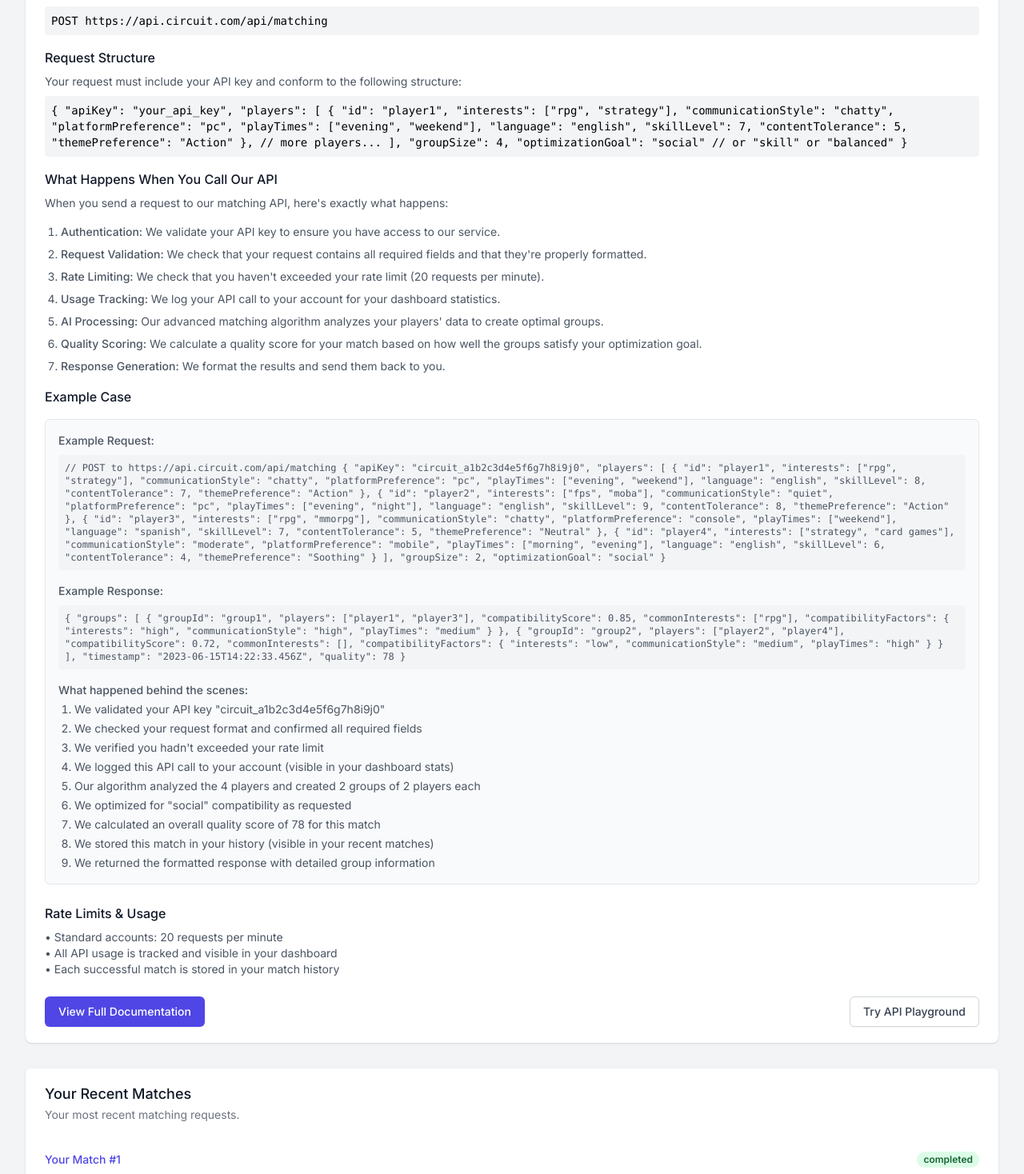
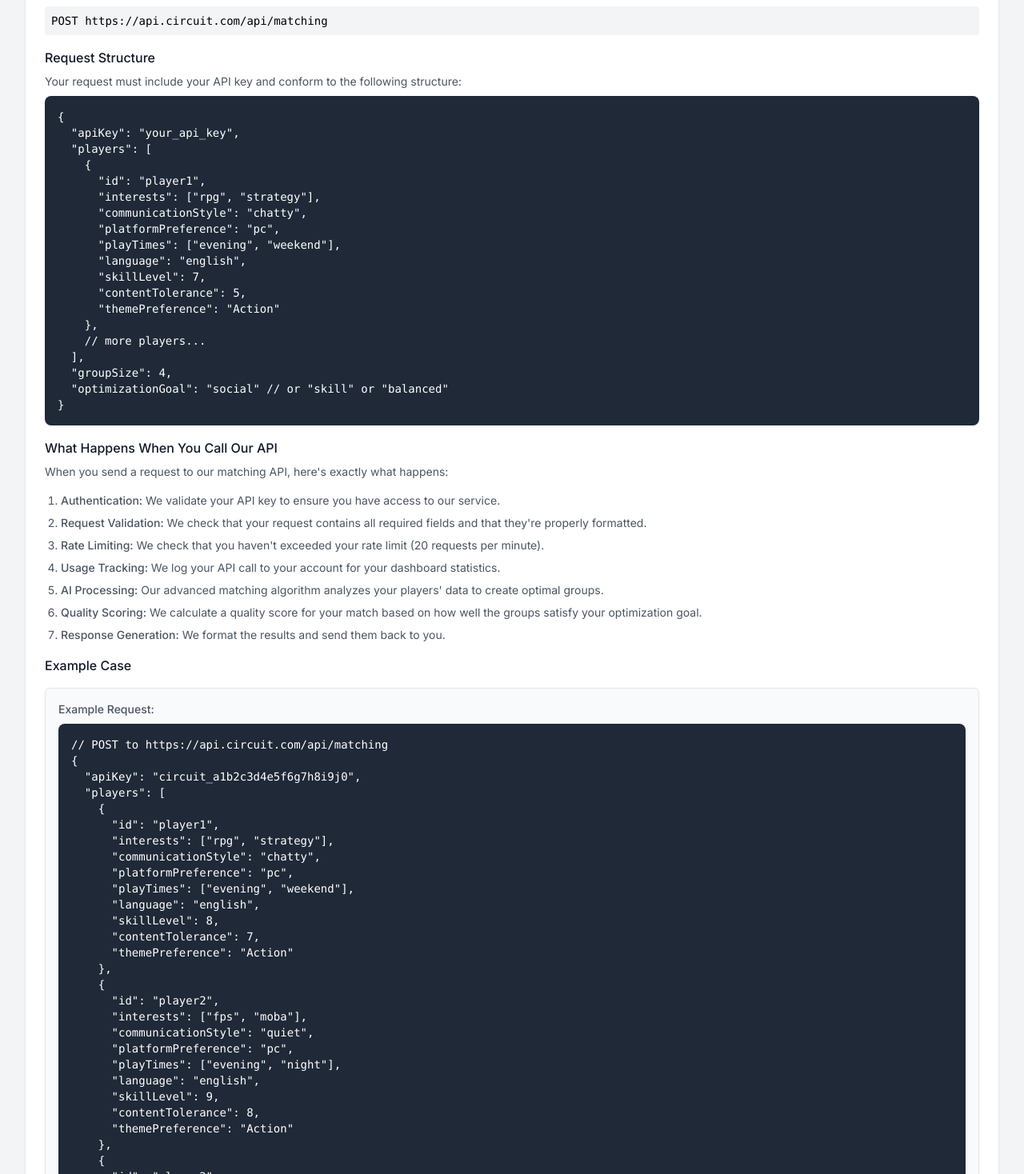
Before and after one commit to rogerHuntGauntlet/alpha-circuit, a Next.js app: page /dashboard in a window 1280 px wide. Shown: the part 722-2190 px from the top of the page at 80% size. Built offline with nearby package versions, Linux system fonts and the light colour scheme; no server answers.

Commit message:
Improve API documentation styling and layout with dark mode code blocks and refined presentation

```diff
--- a/app/dashboard/page.tsx
+++ b/app/dashboard/page.tsx
@@ -451,8 +451,9 @@
                 <p className="text-sm text-gray-600 mb-2">
                   Your request must include your API key and conform to the following structure:
                 </p>
-                <div className="bg-gray-100 p-2 rounded font-mono text-sm mb-4 overflow-x-auto">
-                  {`{
+                <div className="bg-gray-800 p-4 rounded-lg font-mono text-sm mb-4 overflow-x-auto text-white">
+                  <pre className="whitespace-pre-wrap">
+{`{
   "apiKey": "your_api_key",
   "players": [
     {
@@ -471,6 +472,7 @@
   "groupSize": 4,
   "optimizationGoal": "social" // or "skill" or "balanced"
 }`}
+                  </pre>
                 </div>
 
                 <h4 className="text-base font-medium text-gray-900 mb-2">What Happens When You Call Our API</h4>
@@ -507,8 +509,9 @@
 
                   <div className="bg-gray-50 p-4 rounded-md border border-gray-200">
                     <p className="font-medium mb-2">Example Request:</p>
-                    <div className="bg-gray-100 p-2 rounded font-mono text-xs mb-4 overflow-x-auto">
-                      {`// POST to https://api.circuit.com/api/matching
+                    <div className="bg-gray-800 p-4 rounded-lg font-mono text-sm mb-4 overflow-x-auto text-white">
+                      <pre className="whitespace-pre-wrap">
+{`// POST to https://api.circuit.com/api/matching
 {
   "apiKey": "circuit_a1b2c3d4e5f6g7h8i9j0",
   "players": [
@@ -560,11 +563,13 @@
   "groupSize": 2,
   "optimizationGoal": "social"
 }`}
+                      </pre>
                     </div>
 
                     <p className="font-medium mb-2">Example Response:</p>
-                    <div className="bg-gray-100 p-2 rounded font-mono text-xs overflow-x-auto">
-                      {`{
+                    <div className="bg-gray-800 p-4 rounded-lg font-mono text-sm overflow-x-auto text-white">
+                      <pre className="whitespace-pre-wrap">
+{`{
   "groups": [
     {
       "groupId": "group1",
@@ -592,6 +597,7 @@
   "timestamp": "2023-06-15T14:22:33.456Z",
   "quality": 78
 }`}
+                      </pre>
                     </div>
 
                     <div className="mt-4 text-sm">
@@ -618,14 +624,7 @@
                   • Each successful match is stored in your match history
                 </p>
 
-                <div className="flex justify-between items-center mt-6">
-                  <Link
-                    href="/documentation"
-                    className="inline-flex items-center px-4 py-2 border border-transparent text-sm font-medium rounded-md shadow-sm text-white bg-indigo-600 hover:bg-indigo-700 focus:outline-none focus:ring-2 focus:ring-offset-2 focus:ring-indigo-500"
-                  >
-                    View Full Documentation
-                  </Link>
-
+                <div className="flex justify-end items-center mt-6">
                   <Link
                     href="/api-playground"
                     className="inline-flex items-center px-4 py-2 border border-gray-300 text-sm font-medium rounded-md shadow-sm text-gray-700 bg-white hover:bg-gray-50 focus:outline-none focus:ring-2 focus:ring-offset-2 focus:ring-indigo-500"
```
